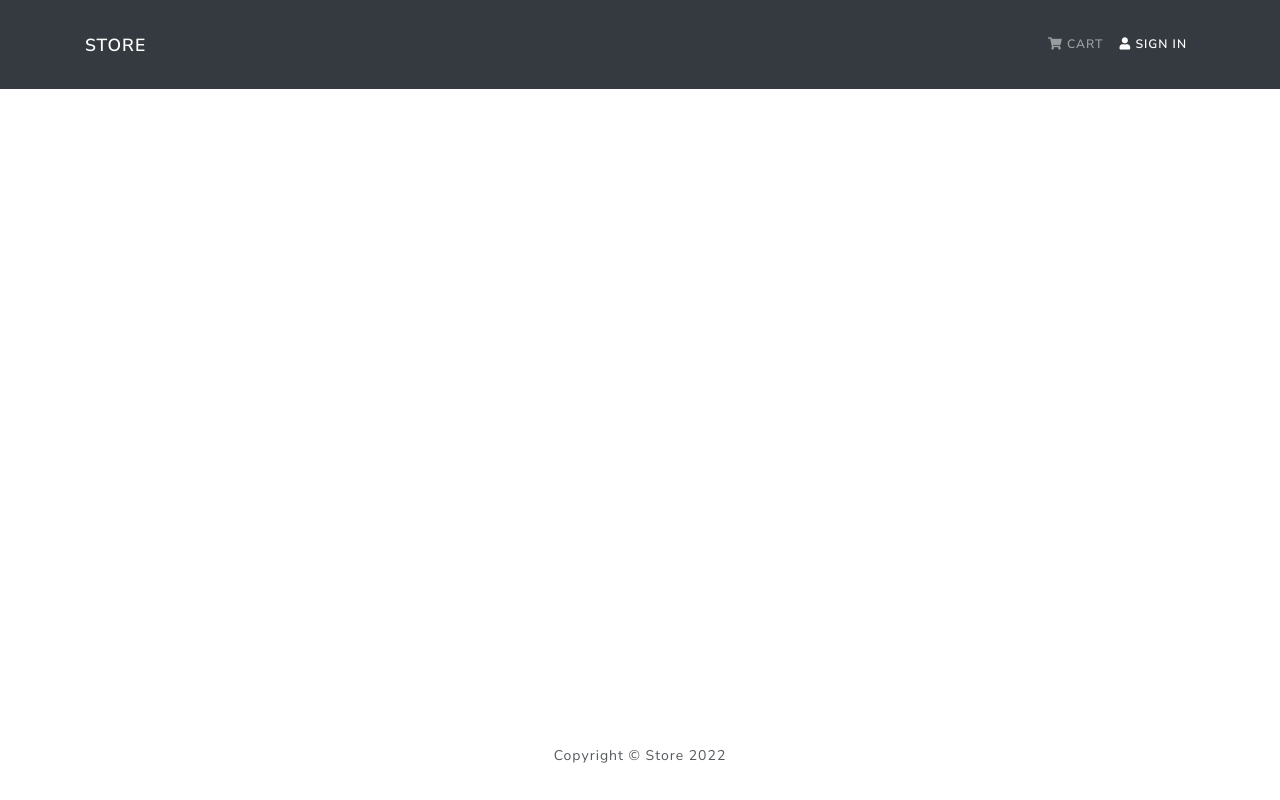
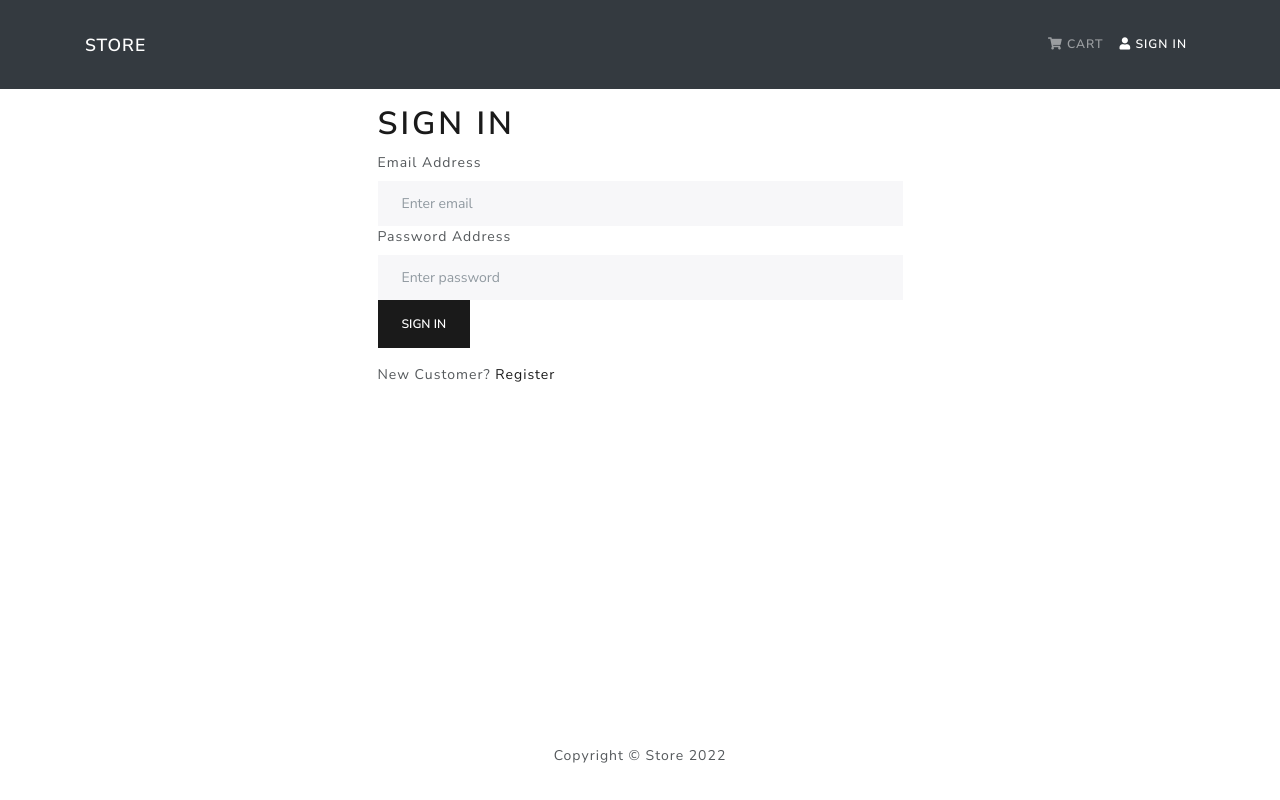
Before and after one commit to NathansStuff/store, a React (Create React App) app in the folder frontend/: page /login in a window 1280 px wide. Built offline with nearby package versions, Linux system fonts and the light colour scheme.

Commit message:
user login screen

```diff
--- a/frontend/src/App.js
+++ b/frontend/src/App.js
@@ -6,6 +6,7 @@
 import HomeScreen from './screens/HomeScreen';
 import ProductScreen from './screens/ProductScreen';
 import CartScreen from './screens/CartScreen';
+import LoginScreen from './screens/LoginScreen';
 
 const App = () => {
   return (
@@ -15,6 +16,7 @@
         <Container>
           <Routes>
             <Route path='/' element={<HomeScreen />} exact />
+            <Route path='/login' element={<LoginScreen />} exact />
             <Route path='/product/:id' element={<ProductScreen />} />
             <Route path='/cart'>
               <Route path=':id' element={<CartScreen />} />
--- /dev/null
+++ b/frontend/src/components/FormContainer.js
@@ -0,0 +1,16 @@
+import React from 'react'
+import { Container, Row, Col } from 'react-bootstrap'
+
+const FormContainer = ({ children }) => {
+  return (
+    <Container>
+      <Row className='justify-content-md-center'>
+        <Col xs={12} md={6}>
+          {children}
+        </Col>
+      </Row>
+    </Container>
+  )
+}
+
+export default FormContainer
--- /dev/null
+++ b/frontend/src/screens/LoginScreen.js
@@ -0,0 +1,79 @@
+import React, { useState, useEffect } from 'react';
+import { Link, useLocation } from 'react-router-dom';
+import { useNavigate } from 'react-router';
+import { Form, Button, Row, Col } from 'react-bootstrap';
+import { useDispatch, useSelector } from 'react-redux';
+import Message from '../components/Message';
+import Loader from '../components/Loader';
+import FormContainer from '../components/FormContainer';
+import { login } from '../actions/userActions';
+
+const LoginScreen = () => {
+  const location = useLocation();
+  const navigate = useNavigate();
+
+  const [email, setEmail] = useState('');
+  const [password, setPassword] = useState('');
+
+  const dispatch = useDispatch();
+
+  const userLogin = useSelector(state => state.userLogin);
+  const { loading, error, userInfo } = userLogin;
+
+  const redirect = location.search ? location.search.split('=')[1] : '/';
+
+  useEffect(() => {
+    if (userInfo) {
+      navigate(redirect);
+    }
+  }, [navigate, userInfo, redirect]);
+
+  const submitHandler = e => {
+    e.preventDefault();
+    dispatch(login(email, password));
+  };
+
+  return (
+    <FormContainer>
+      <h1>Sign In</h1>
+      {error && <Message variant='danger'>{error}</Message>}
+      {loading && <Loader />}
+      <Form onSubmit={submitHandler}>
+        <Form.Group controlId='email'>
+          <Form.Label>Email Address</Form.Label>
+          <Form.Control
+            type='email'
+            placeholder='Enter email'
+            value={email}
+            onChange={e => setEmail(e.target.value)}
+          ></Form.Control>
+        </Form.Group>
+
+        <Form.Group controlId='password'>
+          <Form.Label>Password Address</Form.Label>
+          <Form.Control
+            type='password'
+            placeholder='Enter password'
+            value={password}
+            onChange={e => setPassword(e.target.value)}
+          ></Form.Control>
+        </Form.Group>
+
+        <Button type='submit' variant='primary'>
+          Sign In
+        </Button>
+      </Form>
+
+      <Row className='py-3'>
+        <Col>
+          New Customer?{' '}
+          <Link to={redirect ? `/register?redirect=${redirect}` : '/register'}>
+            Register
+          </Link>
+        </Col>
+      </Row>
+    </FormContainer>
+  );
+};
+
+export default LoginScreen;
```
